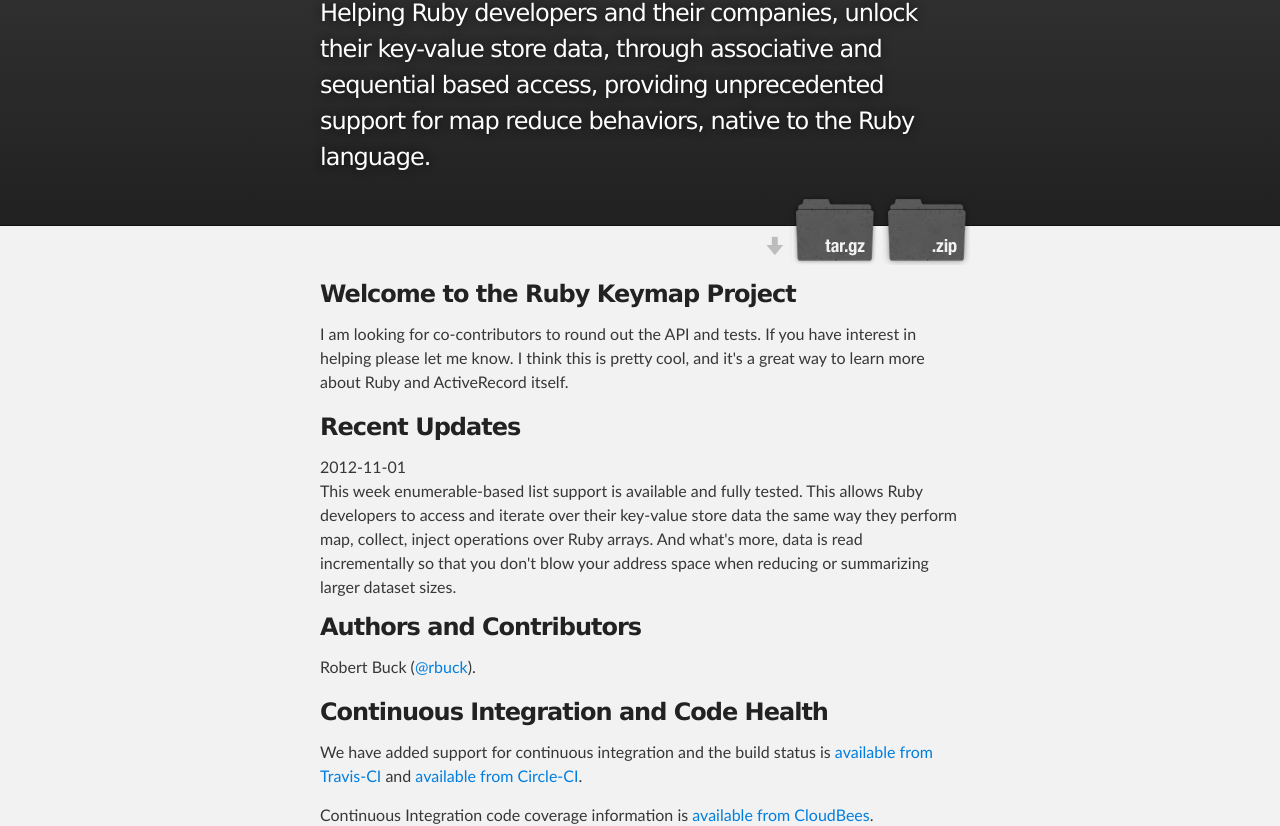
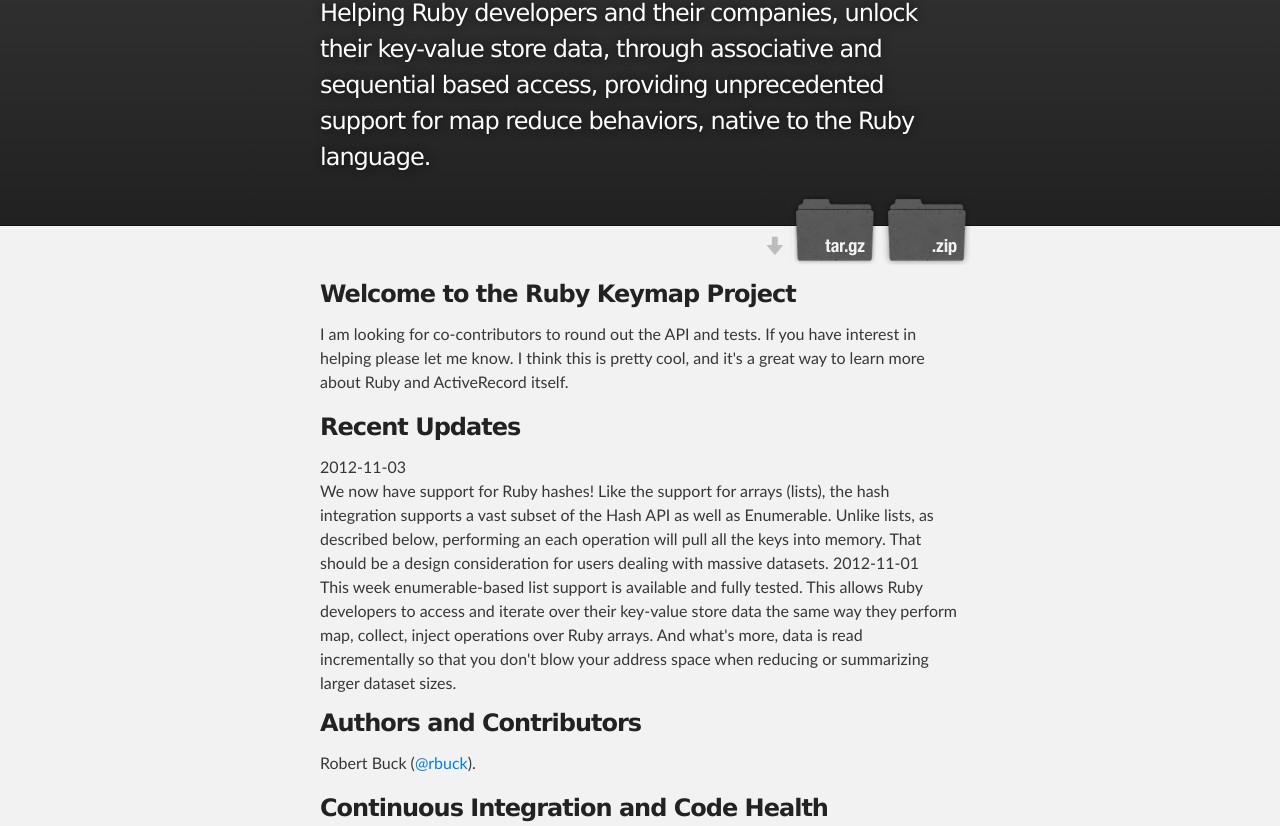
Before and after one commit to rbuck/keymap, a plain HTML site: page index.html in a window 1280 px wide. Shown: the part 128-954 px from the top of the page. Drawn offline with Linux system fonts and the light colour scheme.

Commit message:
Update web site to reference CodeClimate and to mention recent additions.

```diff
--- a/index.html
+++ b/index.html
@@ -44,12 +44,21 @@
 
     <h3>Recent Updates</h3>
 
-    <it>2012-11-01</it><br/><cite>This week enumerable-based list support is available and fully tested.
-      This allows Ruby developers to access and iterate over their key-value
-      store data the same way they perform map, collect, inject operations
-      over Ruby arrays. And what's more, data is read incrementally so that
-      you don't blow your address space when reducing or summarizing larger
-      dataset sizes.</cite>
+    <it>2012-11-03</it>
+    <br/><cite>We now have support for Ruby hashes! Like
+    the support for arrays (lists), the hash integration supports a vast
+    subset of the Hash API as well as Enumerable. Unlike lists, as described
+    below, performing an each operation will pull all the keys into memory.
+    That should be a design consideration for users dealing with massive
+    datasets.</cite>
+
+    <it>2012-11-01</it>
+    <br/><cite>This week enumerable-based list support is available and fully tested.
+    This allows Ruby developers to access and iterate over their key-value
+    store data the same way they perform map, collect, inject operations
+    over Ruby arrays. And what's more, data is read incrementally so that
+    you don't blow your address space when reducing or summarizing larger
+    dataset sizes.</cite>
 
     <!--
     <p>This automatic page generator is the easiest way to create beautiful pages for all of your projects. Author your page content here using GitHub Flavored Markdown, select a template crafted by a designer, and publish. After your page is generated, you can check out the new branch:</p>
@@ -79,9 +88,8 @@
       <a href="http://travis-ci.org/rbuck/keymap">available from Travis-CI</a> and
       <a href="https://circleci.com/gh/rbuck/keymap">available from Circle-CI</a>.</p>
 
-    <p>Continuous Integration code coverage information is
-      <a href="https://rbuck.ci.cloudbees.com/job/keymap/ws/coverage/index.html#_AllFiles">available from CloudBees</a>.
-    </p>
+    <p>CodeClimate <a href="https://codeclimate.com/github/rbuck/keymap">provides our static analysis
+      quality metrics</a>.</p>
 
     <h3>Support or Contact</h3>
 
```
